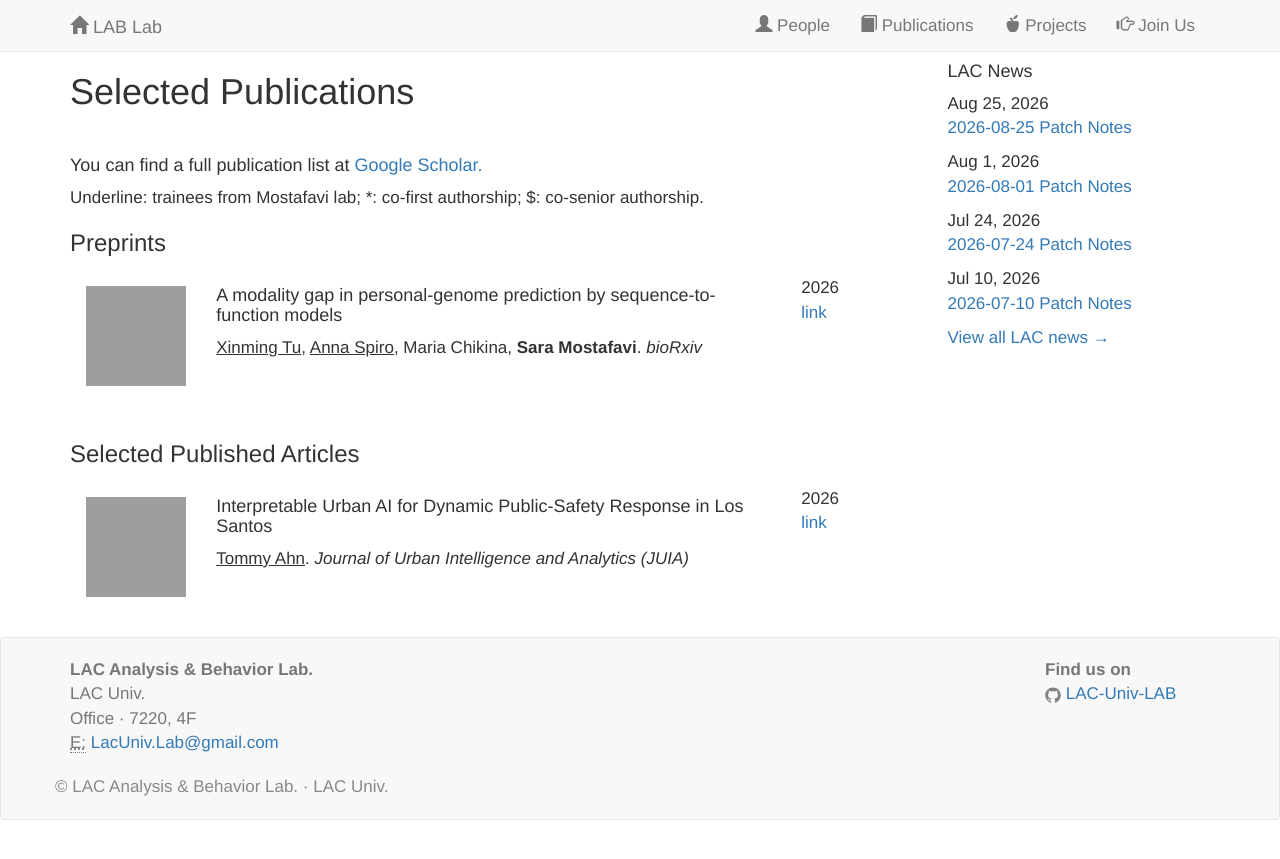
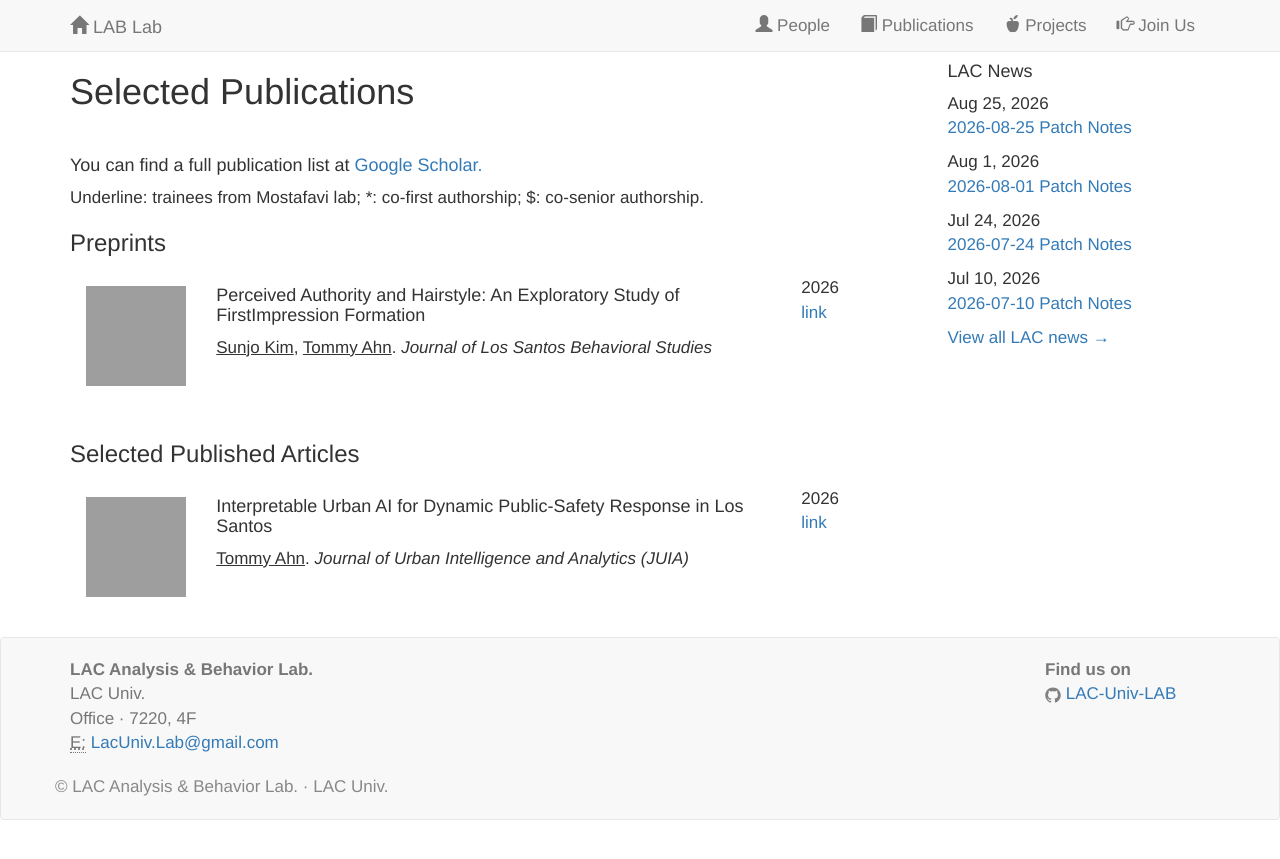
Before and after one commit to LAC-Univ-LAB/LAC-Univ-LAB.github.io, a Jekyll site: the page built from publications.html, in a window 1280 px wide, cut to the strip 0-859 px from the top of the page. Built offline with Jekyll 4.4.1, drawn with Linux system fonts in a browser that asks for light colours; nearby versions of some CDN libraries; a style sheet for code colours, icons or effects is not loaded; grey boxes are pictures that could not be loaded.

Commit message:
Update preprints.yml

```diff
--- a/_data/preprints.yml
+++ b/_data/preprints.yml
@@ -1,10 +1,10 @@
 ---
 - title: >
-    A modality gap in personal-genome prediction by sequence-to-function models
+    Perceived Authority and Hairstyle: An Exploratory Study of FirstImpression Formation
   author: >
-     <u>Xinming Tu</u>, <u>Anna Spiro</u>, Maria Chikina, <b>Sara Mostafavi</b>.<I> bioRxiv</I>
-  image: ../images/modality.png
+     <u>Sunjo Kim</u>, <u>Tommy Ahn</u>. <I>Journal of Los Santos Behavioral Studies</I>
+  image: ../images/p1.png
   year: 2026
   repo:
     name: link
-    url: https://www.biorxiv.org/content/10.64898/2026.02.01.702969v1
+    url: ../docs/LAB_Urban_AI.pdf
```
